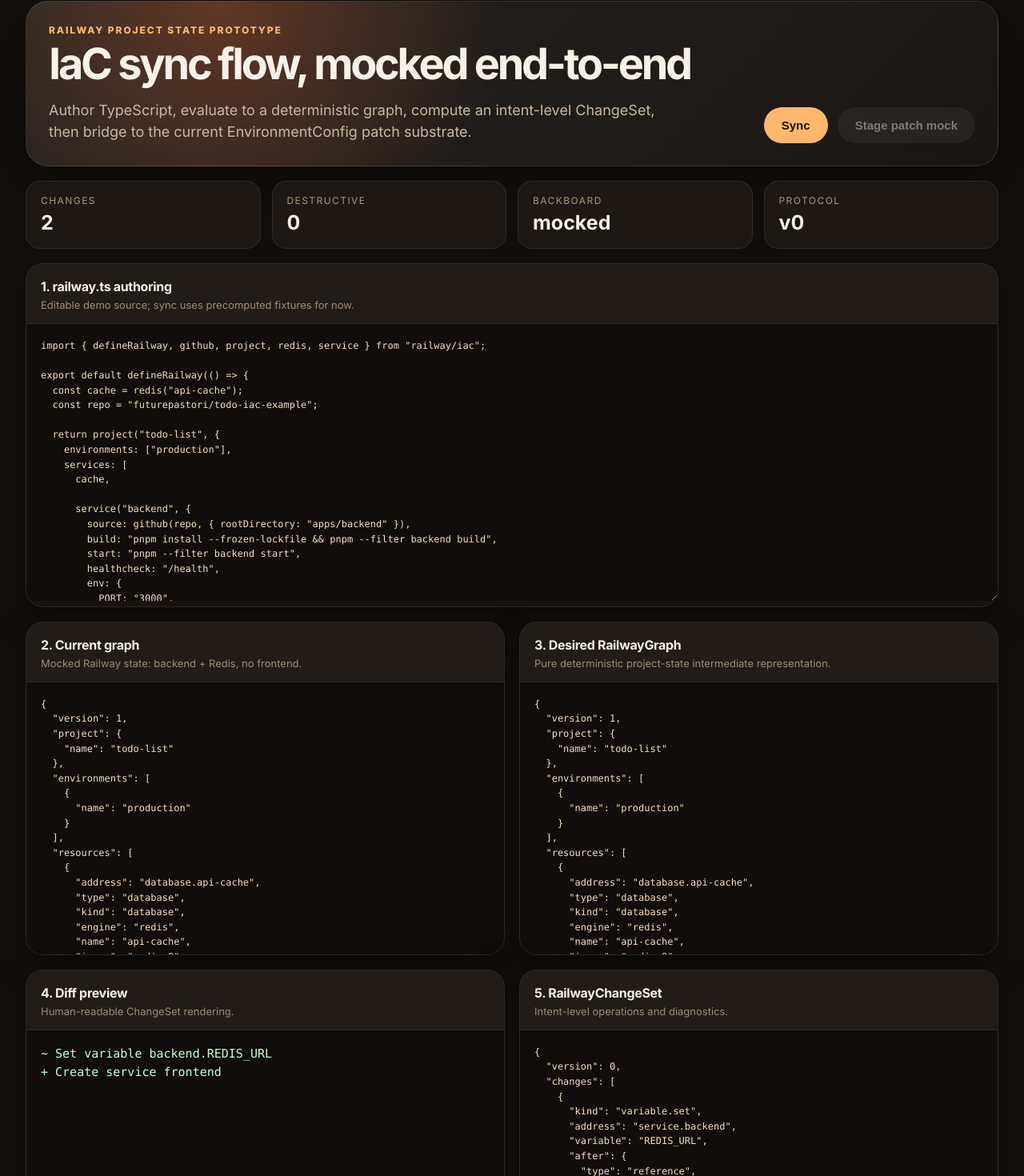
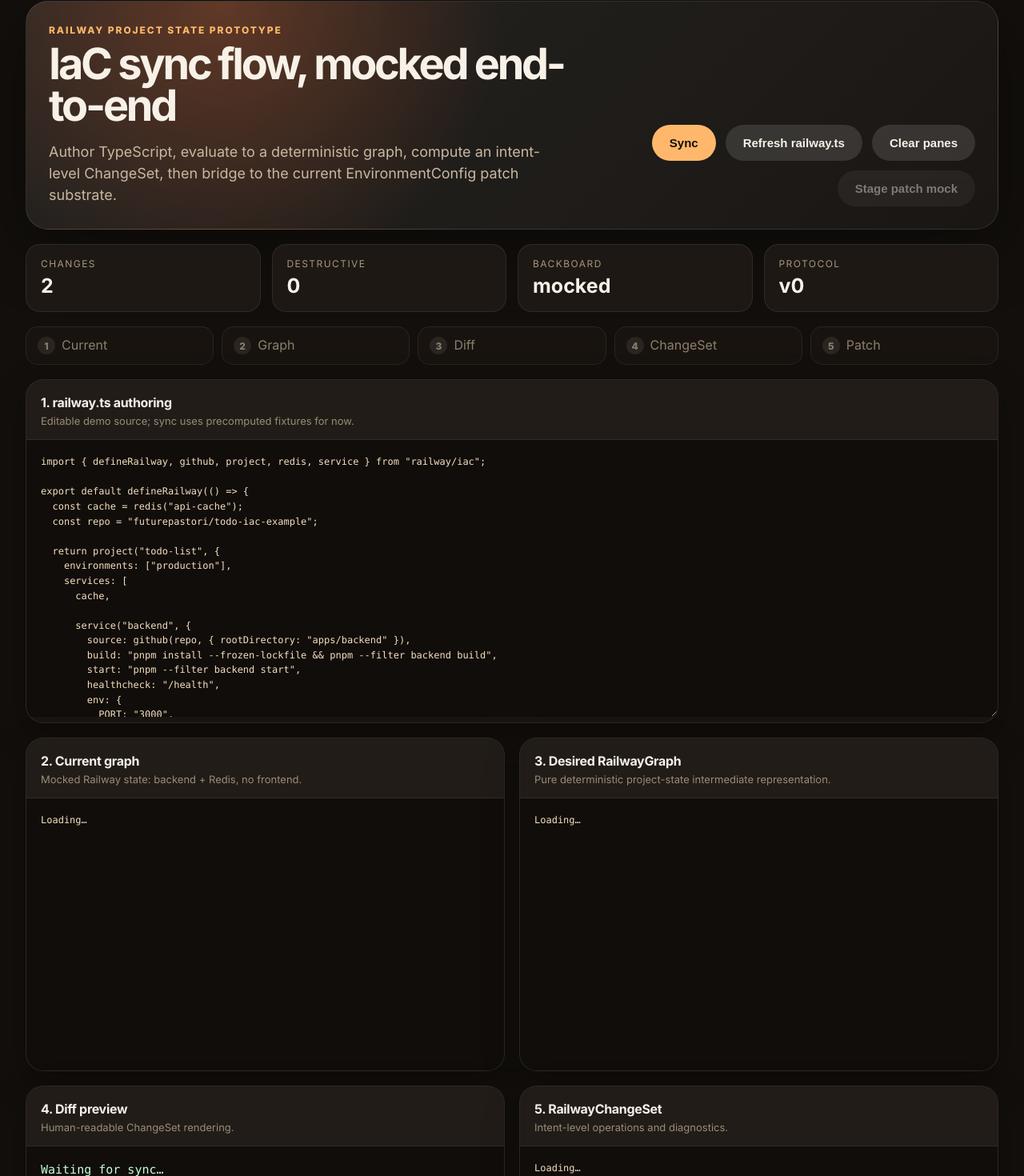
Before and after one commit to railwayapp/railway-ts-sdk, a React (Vite) app in the folder examples/iac-demo-app/: page / in a window 1280 px wide. Shown: the part 31-1501 px from the top of the page at 80% size. Built offline with nearby package versions, Linux system fonts and the light colour scheme.

Commit message:
improve iac demo controls

```diff
--- a/examples/iac-demo-app/src/App.tsx
+++ b/examples/iac-demo-app/src/App.tsx
@@ -11,9 +11,14 @@ type Fixtures = {
   diff: string;
 };
 
+type VisiblePane = "currentGraph" | "graph" | "diff" | "changeSet" | "patch";
+
+const paneOrder: VisiblePane[] = ["currentGraph", "graph", "diff", "changeSet", "patch"];
+
 function App() {
   const [fixtures, setFixtures] = useState<Fixtures | null>(null);
   const [source, setSource] = useState("");
+  const [visiblePanes, setVisiblePanes] = useState<Set<VisiblePane>>(new Set());
   const [synced, setSynced] = useState(false);
   const [stageResult, setStageResult] = useState<string | null>(null);
 
@@ -41,14 +46,36 @@ function App() {
 
   async function mockSync() {
     setSynced(false);
-    setStageResult("Evaluating railway.ts…");
-    await wait(300);
-    setStageResult("Generated RailwayGraph v1…");
-    await wait(300);
-    setStageResult("Computed RailwayChangeSet v0…");
-    await wait(300);
-    setStageResult("Compiled EnvironmentConfig patch for existing Backboard substrate.");
+    setVisiblePanes(new Set());
+    setStageResult("Loading mocked current Railway state…");
+    await reveal("currentGraph");
+    setStageResult("Evaluating railway.ts into RailwayGraph v1…");
+    await reveal("graph");
+    setStageResult("Rendering human-readable diff…");
+    await reveal("diff");
+    setStageResult("Computing RailwayChangeSet v0…");
+    await reveal("changeSet");
+    setStageResult("Compiling EnvironmentConfig patch for existing Backboard substrate…");
+    await reveal("patch");
+    setStageResult("Sync preview ready. Nothing was sent to Backboard.");
     setSynced(true);
+  }
+
+  function refreshSource() {
+    if (!fixtures) return;
+    setSource(fixtures.source);
+    setStageResult("Reloaded railway.ts from fixture.");
+  }
+
+  function clearAll() {
+    setVisiblePanes(new Set());
+    setSynced(false);
+    setStageResult("Cleared generated panes. railway.ts authoring remains loaded.");
+  }
+
+  async function reveal(pane: VisiblePane) {
+    await wait(350);
+    setVisiblePanes(previous => new Set([...previous, pane]));
   }
 
   async function mockStage() {
@@ -65,6 +92,8 @@ function App() {
         </div>
         <div className="actions">
           <button onClick={mockSync} disabled={!fixtures}>Sync</button>
+          <button className="secondary" onClick={refreshSource} disabled={!fixtures}>Refresh railway.ts</button>
+          <button className="secondary" onClick={clearAll} disabled={!fixtures}>Clear panes</button>
           <button className="secondary" onClick={mockStage} disabled={!synced}>Stage patch mock</button>
         </div>
       </header>
@@ -78,29 +107,37 @@ function App() {
 
       {stageResult && <div className="status">{stageResult}</div>}
 
+      <section className="timeline">
+        {paneOrder.map((pane, index) => (
+          <div key={pane} className={visiblePanes.has(pane) ? "step active" : "step"}>
+            <span>{index + 1}</span>{labelForPane(pane)}
+          </div>
+        ))}
+      </section>
+
       <section className="workspace">
         <Panel title="1. railway.ts authoring" subtitle="Editable demo source; sync uses precomputed fixtures for now." wide>
           <textarea value={source} onChange={event => setSource(event.target.value)} spellCheck={false} />
         </Panel>
 
         <Panel title="2. Current graph" subtitle="Mocked Railway state: backend + Redis, no frontend.">
-          <Code value={fixtures?.currentGraph} />
+          <Code value={visiblePanes.has("currentGraph") ? fixtures?.currentGraph : null} />
         </Panel>
 
         <Panel title="3. Desired RailwayGraph" subtitle="Pure deterministic project-state intermediate representation.">
-          <Code value={fixtures?.graph} />
+          <Code value={visiblePanes.has("graph") ? fixtures?.graph : null} />
         </Panel>
 
         <Panel title="4. Diff preview" subtitle="Human-readable ChangeSet rendering.">
-          <pre className="diff">{fixtures?.diff ?? "Loading…"}</pre>
+          <pre className="diff">{visiblePanes.has("diff") ? fixtures?.diff : "Waiting for sync…"}</pre>
         </Panel>
 
         <Panel title="5. RailwayChangeSet" subtitle="Intent-level operations and diagnostics.">
-          <Code value={fixtures?.changeSet} />
+          <Code value={visiblePanes.has("changeSet") ? fixtures?.changeSet : null} />
         </Panel>
 
         <Panel title="6. EnvironmentConfig patch" subtitle="Current bridge to existing staged patch shape.">
-          <Code value={fixtures?.patch} />
+          <Code value={visiblePanes.has("patch") ? fixtures?.patch : null} />
         </Panel>
       </section>
     </main>
@@ -127,6 +164,16 @@ function Code({ value }: { value: unknown }) {
   return <pre>{value == null ? "Loading…" : JSON.stringify(value, null, 2)}</pre>;
 }
 
+function labelForPane(pane: VisiblePane) {
+  return {
+    currentGraph: "Current",
+    graph: "Graph",
+    diff: "Diff",
+    changeSet: "ChangeSet",
+    patch: "Patch",
+  }[pane];
+}
+
 function wait(ms: number) {
   return new Promise(resolve => setTimeout(resolve, ms));
 }
--- a/examples/iac-demo-app/src/styles.css
+++ b/examples/iac-demo-app/src/styles.css
@@ -27,7 +27,7 @@ main { padding: 32px; }
 .eyebrow { margin: 0 0 10px; color: #ffb86b; text-transform: uppercase; letter-spacing: 0.16em; font-size: 12px; font-weight: 800; }
 h1 { margin: 0; font-size: 54px; letter-spacing: -0.06em; line-height: 0.96; max-width: 820px; }
 .lede { margin: 18px 0 0; max-width: 780px; color: #c9b9a2; font-size: 18px; line-height: 1.5; }
-.actions { display: flex; gap: 12px; }
+.actions { display: flex; gap: 12px; flex-wrap: wrap; justify-content: flex-end; max-width: 520px; }
 button {
   border: 0;
   border-radius: 999px;
@@ -46,6 +46,10 @@ button:disabled { opacity: 0.45; cursor: not-allowed; }
 .stat span { display: block; color: #a9967f; font-size: 12px; text-transform: uppercase; letter-spacing: 0.12em; }
 .stat strong { display: block; margin-top: 6px; font-size: 25px; }
 .status { margin: 0 0 18px; padding: 14px 18px; border-radius: 16px; color: #ffe0b7; background: rgba(255,184,107,0.12); border: 1px solid rgba(255,184,107,0.24); }
+.timeline { display: grid; grid-template-columns: repeat(5, 1fr); gap: 10px; margin: 0 0 18px; }
+.step { padding: 12px 14px; border-radius: 15px; color: #8d7f6d; background: #18130f; border: 1px solid rgba(255,255,255,0.07); transition: 180ms ease; }
+.step span { display: inline-grid; place-items: center; width: 22px; height: 22px; margin-right: 8px; border-radius: 999px; background: rgba(255,255,255,0.08); font-size: 12px; font-weight: 800; }
+.step.active { color: #f7f1e8; border-color: rgba(255,184,107,0.45); background: rgba(255,184,107,0.13); box-shadow: 0 0 0 1px rgba(255,184,107,0.08) inset; }
 
 .workspace { display: grid; grid-template-columns: repeat(3, minmax(0, 1fr)); gap: 18px; }
 .panel { min-height: 410px; overflow: hidden; border-radius: 22px; background: #1a1511; border: 1px solid rgba(255,255,255,0.08); box-shadow: 0 16px 45px rgba(0,0,0,0.25); }
```
